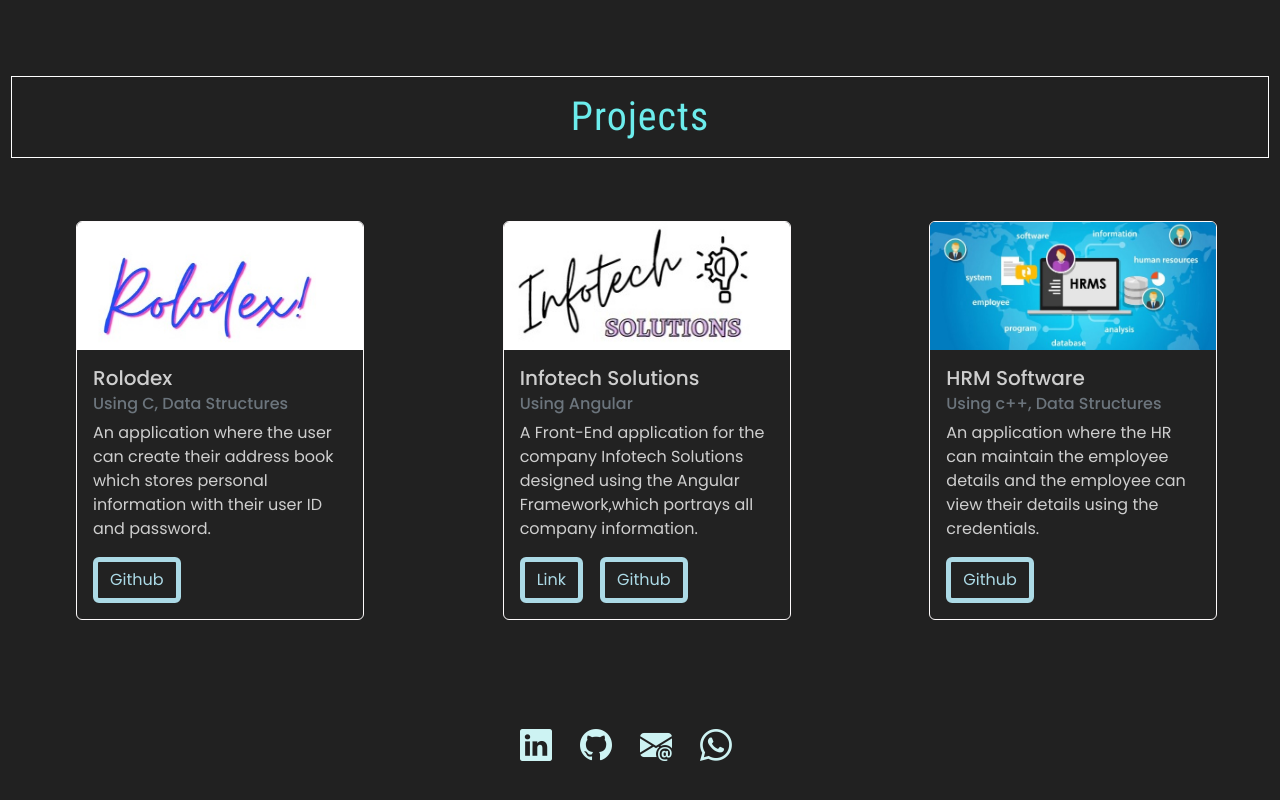
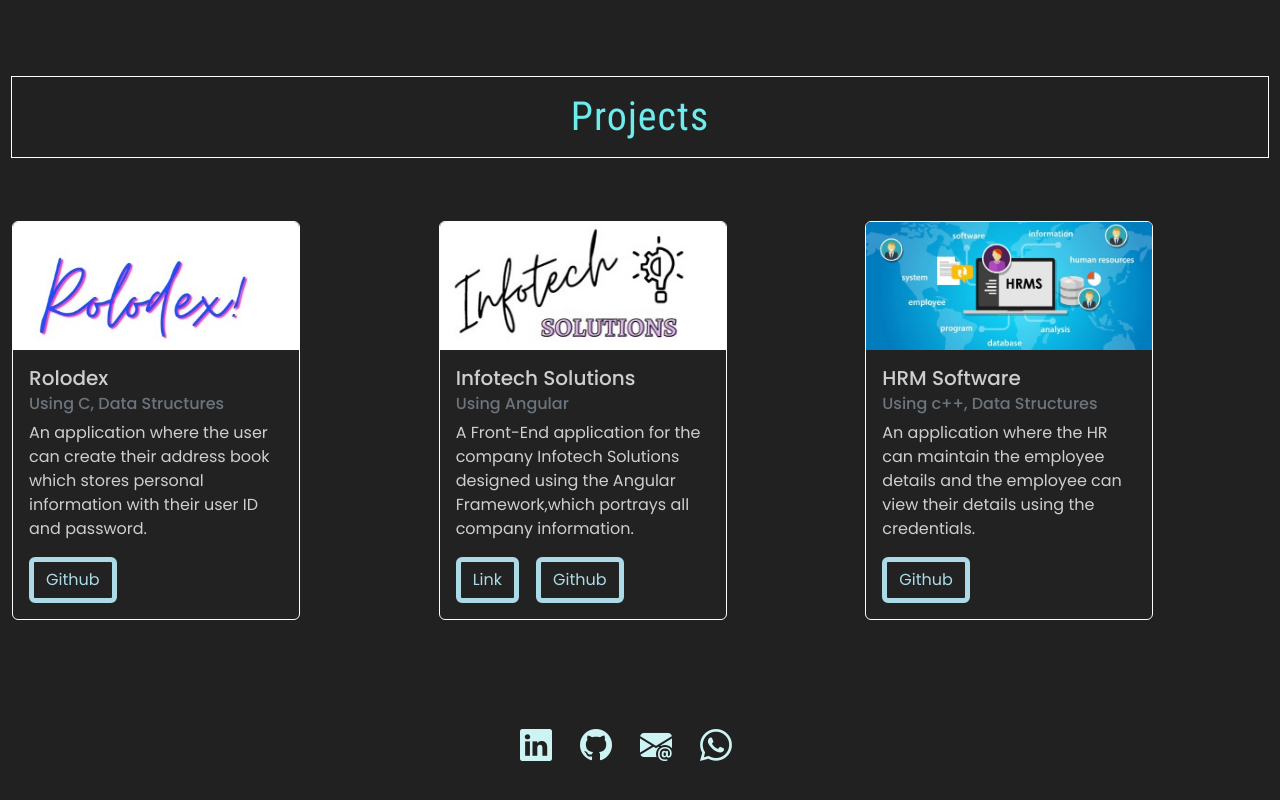
Before and after one commit to swetha2662/Swetha-s-Resume-Portfolio---Using-Angular, an Angular app: page / in a window 1280 px wide. Shown: the part 1991-2791 px from the top of the page. Built offline with nearby package versions, Linux system fonts and the light colour scheme; some icons are missing.

Commit message:
Update projects.component.css

```diff
--- a/src/app/projects/projects.component.css
+++ b/src/app/projects/projects.component.css
@@ -14,7 +14,7 @@
     border: 1px solid #fdfafb;
     color: rgba(250, 250, 250, 0.8);
     margin-bottom: 2rem;
-    margin-left: 4rem;
+/*     margin-left: 4rem; */
   }
 
   .btn {
```
